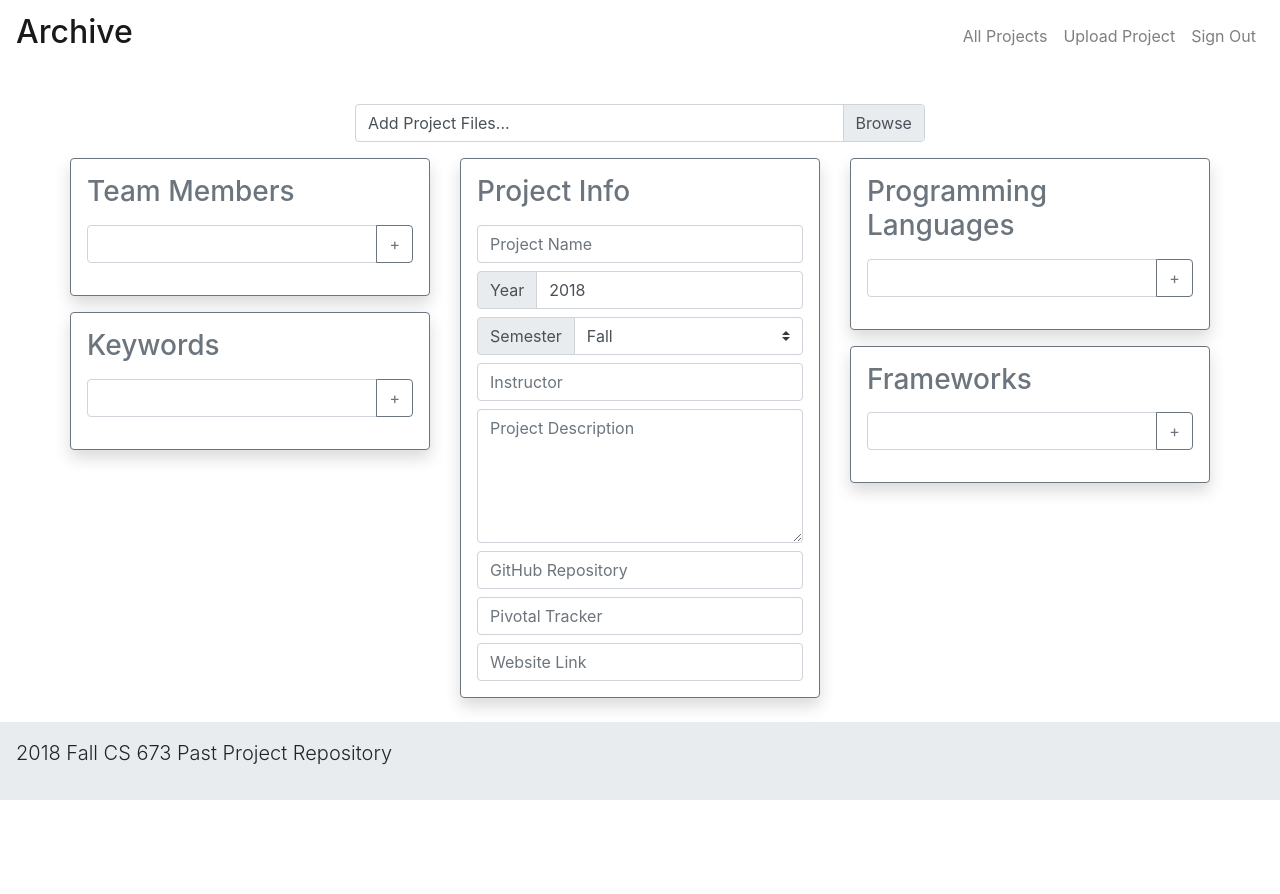
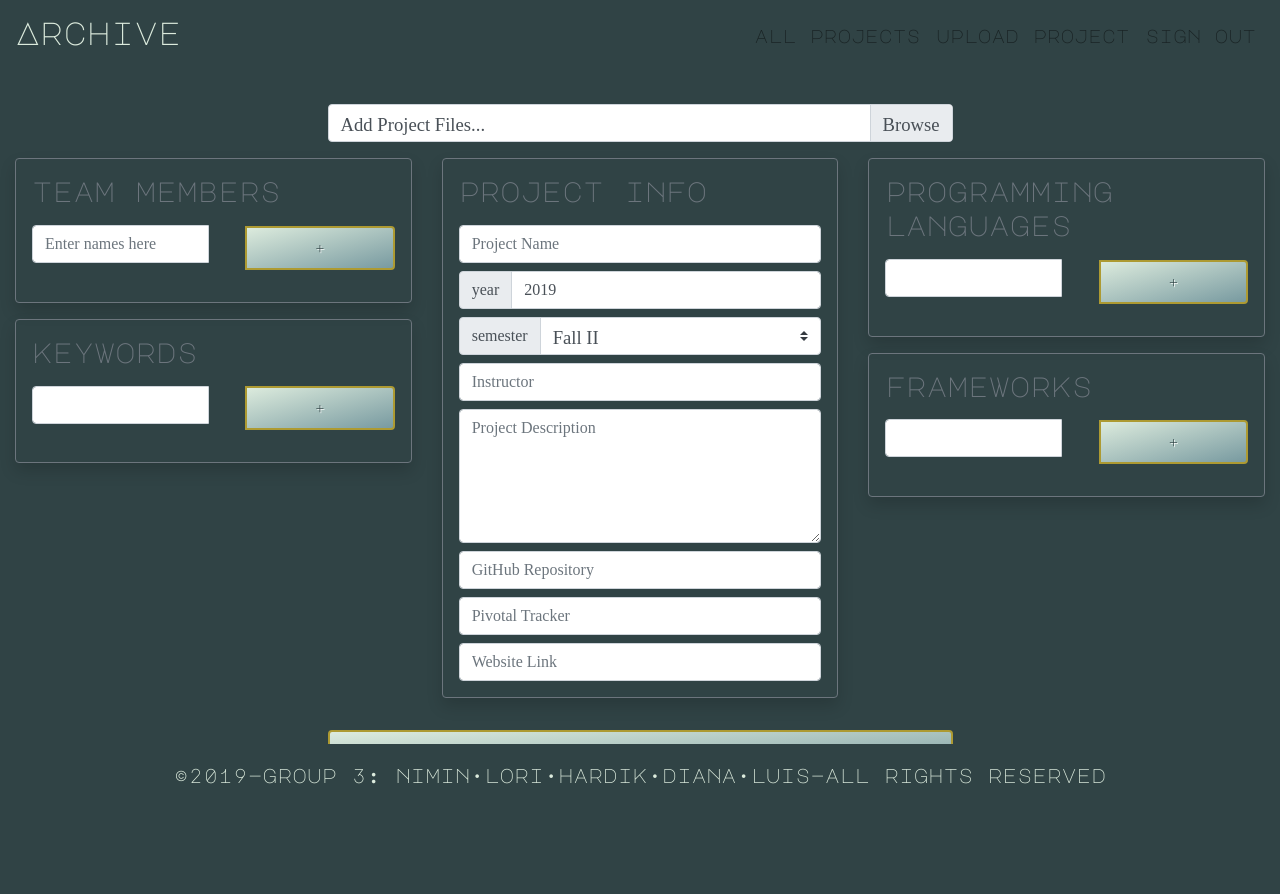
Before and after one commit to niminp/cs633_archive, a Django app: page /upload/ in a window 1280 px wide. Run offline with Django 3.2, Linux system fonts and the light colour scheme; a user stored in the database is signed in; some libraries are stand-ins or nearby versions.

Commit message:
Modified code attempting to work with Bootstrap specificity

```diff
--- a/manager/templates/manager/base.html
+++ b/manager/templates/manager/base.html
@@ -1,5 +1,6 @@
 <!doctype html>
 <html lang="en">
+	{%load static%}
 	<head>
 		<meta charset="utf-8">
 		<meta name="viewport" content="width=device-width, initial-scale=1, shrink-to-fit=no">
@@ -9,12 +10,12 @@
 		<link rel="stylesheet" href="https://stackpath.bootstrapcdn.com/bootstrap/4.1.3/css/bootstrap.min.css" integrity="sha384-MCw98/SFnGE8fJT3GXwEOngsV7Zt27NXFoaoApmYm81iuXoPkFOJwJ8ERdknLPMO" crossorigin="anonymous">
 		<!-- Styling -->
 		<link href="https://fonts.googleapis.com/css?family=Major+Mono+Display" rel="stylesheet">
-		<link href="styleWeb.css" rel="stylesheet">
-		<title>A R C H I V E | Group 3</title>
+		<link href="{%static 'manager/css/styleWeb.css'%}" rel="stylesheet">
+		<title>local_file</title>
 	</head>
 	<body>
 		<!--HEADER-->
-		<nav id="header" class="navbar navbar-expand-lg navbar-light bg-white bottom_shadow">
+		<nav id="header" class="navbar navbar-expand-lg navbar-light">
 				<a class="navbar-brand mr-auto" href="{% url 'main' %}" style="">
 					<span id="title"><h2>Archive</h2></span>
 				</a>
@@ -26,18 +27,18 @@
 				<div id="navbar-menu" class="navbar-collapse collapse">
 					<ul class="navbar-nav ml-auto">
 						<li class="nav-item">
-							<a class="nav-link" href="{% url 'main' %}">All Projects</a>
+							<a class="nav-link" href="{% url 'main' %}">all projects</a>
 						</li>
 						{% if user.is_authenticated %}
 							<li class="nav-item">
-								<a class="nav-link" href="{% url 'upload' %}">Upload Project</a>
+								<a class="nav-link" href="{% url 'upload' %}">upload project</a>
 							</li>
 							<li class="nav-item">
-								<a class="nav-link" href="{% url 'logout' %}">Sign Out</a>
+								<a class="nav-link" href="{% url 'logout' %}">sign out</a>
 							</li>
 						{% else %}
 							<li class="nav-item">
-								<a class="nav-link" href="{% url 'login' %}">Sign In</a>
+								<a class="nav-link" href="{% url 'login' %}">sign in</a>
 							</li>
 						{% endif %}
 					</ul>
@@ -60,8 +61,8 @@
 		</div>
 
 		<!--FOOTER-->
-		<div class="fixed-bottom jumbotron jumbotron-fluid m-0 p-3 v-100">
-		<p class="lead">2018 Fall CS 673 Past Project Repository</p>
+		<div class="fixed-bottom jumbotron jumbotron-fluid m-0 p-3 v-100" id="footer">
+			<p class="lead">&copy;2019—group 3: nimin·lori·hardik·diana·luis&mdash;all rights reserved</p>
 		</div>
 	</body>
 </html>
--- a/manager/templates/manager/login.html
+++ b/manager/templates/manager/login.html
@@ -1,14 +1,14 @@
 {% extends 'manager/base.html'  %}
 
 {% block content %}
-    <h2 style="margin-bottom: 30px; text-align: center;">Login</h2>
+    <h2 style="margin-bottom: 30px; text-align: center;">login</h2>
 
     <div class="d-flex flex-wrap align-self-center">
         <div id="login_form_div" class="flex-panel" style="width: 330px; background: none;">
             <form action="" method="post">
                 {% csrf_token %}
                 {{ login_form }}
-                <button id="login_button" class="btn btn-netscout w-100 m-1" type="submit" tabindex="3">Login</button>
+                <button id="login_button" class="btn btn-netscout w-100 m-1" type="submit" tabindex="3">login</button>
             </form>
         </div>
     </div>
--- a/manager/templates/manager/project.html
+++ b/manager/templates/manager/project.html
@@ -38,7 +38,7 @@
 								</ul>
 							</div>
 							<div class="modal-footer">
-								<button type="button" class="btn btn-secondary" data-dismiss="modal">Close</button>
+								<button type="button" class="btn btn-secondary" data-dismiss="modal">close</button>
 								<!-- <button id="btn_download" type="button" class="btn btn-primary">Download</button> -->
 							</div>
 						</div>
--- a/manager/templates/manager/upload.html
+++ b/manager/templates/manager/upload.html
@@ -14,12 +14,12 @@
             <!-- Team-Members -->
 
             <div class="shadow p-3 mb-3 border border-secondary rounded">
-                <h3 class="text-muted">Team Members</h3>
+               <div class="lightTextFormatted"><h3 class="text-muted">team members</h3></div>
                 <div id="add-team-members-div">
                     <!-- Here goes Team-Members -->
                 </div>
                 <div class="input-group my-3">
-                    <input id="add-team-members-in" type="text" class="form-control typeahead">
+                    <input id="add-team-members-in" type="text" class="form-control typeahead text" placeholder="Enter names here">
                     <div class="input-group-append">
                         <button id="add-team-members-btn" class="btn btn-outline-secondary" type="button">+</button>
                     </div>
@@ -28,8 +28,8 @@
 
             <!-- Keywords -->
 
-            <div class="shadow bg-white p-3 mb-3 border border-secondary rounded">
-                <h3 class="text-muted">Keywords</h3>
+            <div class="shadow p-3 mb-3 border border-secondary rounded">
+                <h3 class="text-muted">keywords</h3>
                 <div id="add-keywords-div">
                     <!-- Here goes Keywords -->
                 </div>
@@ -47,7 +47,7 @@
             <!-- Project-Info -->
 
             <div class="shadow p-3 mb-3 border border-secondary rounded">
-                <h3 class="text-muted mb-3">Project Info</h3>
+                <h3 class="text-muted mb-3">project info</h3>
                 <!-- <h3 class="text-muted mb-3">Project Description</h3> -->
 
                 <!-- Project Name -->
@@ -58,21 +58,24 @@
 
                 <div class="input-group mb-2">
                     <div class="input-group-prepend">
-                        <label class="input-group-text" for="year">Year</label>
+                        <label class="input-group-text" for="year">year</label>
                     </div>
-                    <input id="year" type="text" class="form-control" value="2018">
+                    <input id="year" type="text" class="form-control" value="2019">
                 </div>
 
                 <!-- Semester -->
 
                 <div class="input-group mb-2">
                     <div class="input-group-prepend">
-                        <label class="input-group-text" for="semester">Semester</label>
+                        <label class="input-group-text" for="semester">semester</label>
                     </div>
                     <select id="semester" class="custom-select">
-                        <option value="1" selected>Fall</option>
-                        <option value="2">Spring</option>
-                        <option value="3">Summer</option>
+                        <option value="1" selected>Fall I</option>
+                        <option value="2" selected>Fall II</option>
+                        <option value="3">Spring I</option>
+                        <option value="4">spring II</option>
+                        <option value="5">Summer I</option>
+                        <option value="6">Summer II</option>
                     </select>
                 </div>
 
@@ -106,8 +109,8 @@
 
             <!-- Programming-Languages -->
 
-            <div class="shadow bg-white p-3 mb-3 border border-secondary rounded">
-                <h3 class="text-muted">Programming Languages</h3>
+            <div class="shadow p-3 mb-3 border border-secondary rounded">
+                <h3 class="text-muted">programming languages</h3>
                 <div id="add-programming-languages-div">
                     <!-- Here goes Programming-Languages -->
                 </div>
@@ -121,8 +124,8 @@
 
             <!-- Frameworks -->
 
-            <div class="shadow bg-white p-3 mb-3 border border-secondary rounded">
-                <h3 class="text-muted">Frameworks</h3>
+            <div class="shadow p-3 mb-3 border border-secondary rounded">
+                <h3 class="text-muted">frameworks</h3>
                 <div id="add-frameworks-div">
                     <!-- Here goes Frameworks -->
                 </div>
@@ -138,7 +141,7 @@
 
     </div>
 
-    <button id="upload-btn" type="button" class="mt-3 w-50 mx-auto btn btn-secondary btn-lg btn-block" style="margin-bottom: 100px;">Upload</button>
+    <button id="upload-btn" type="button" class="mt-3 w-50 mx-auto btn btn-secondary btn-lg btn-block" style="margin-bottom: 100px;">upload</button>
 
 </div>
 {% endblock %}
```
Also changed, not shown: db.sqlite3.
